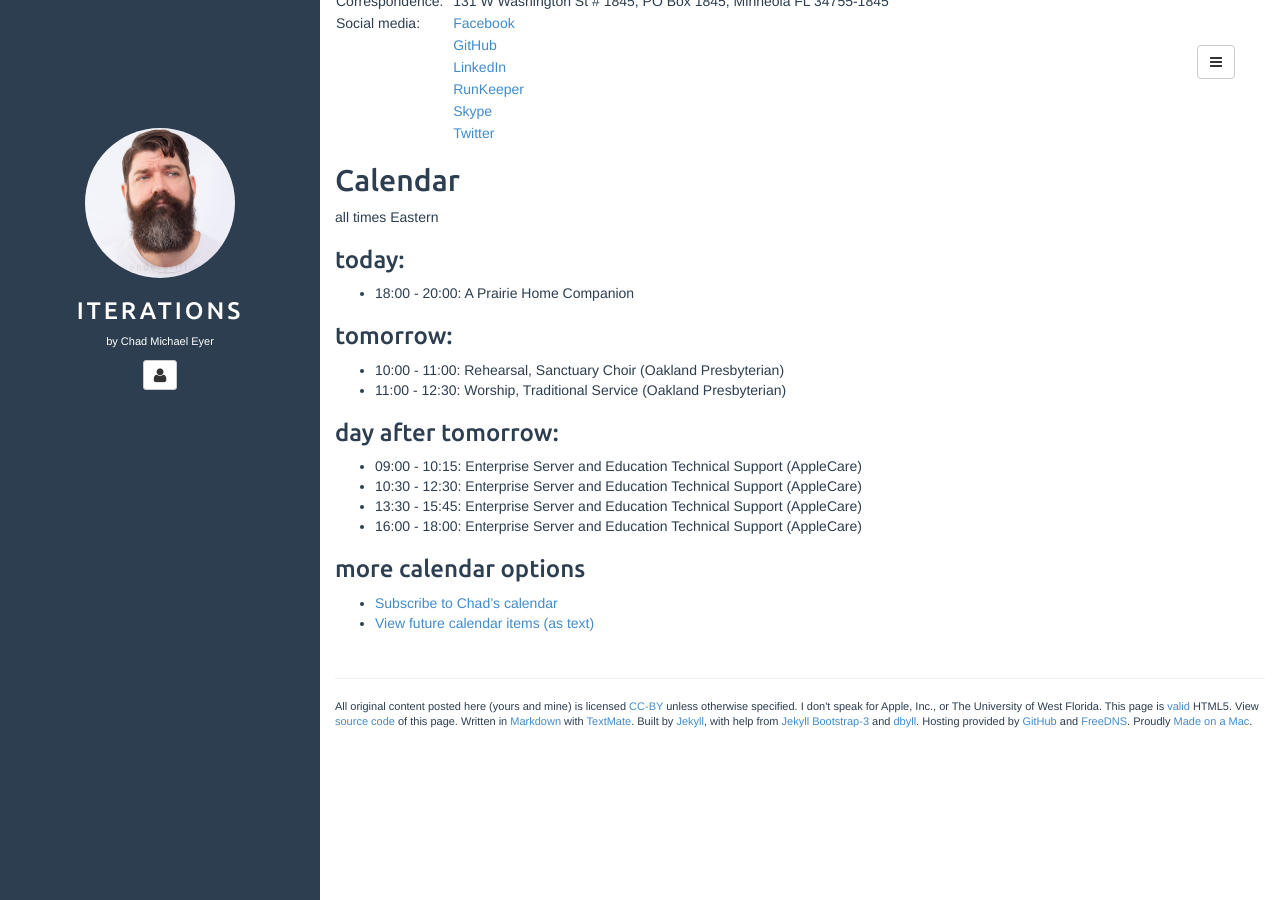
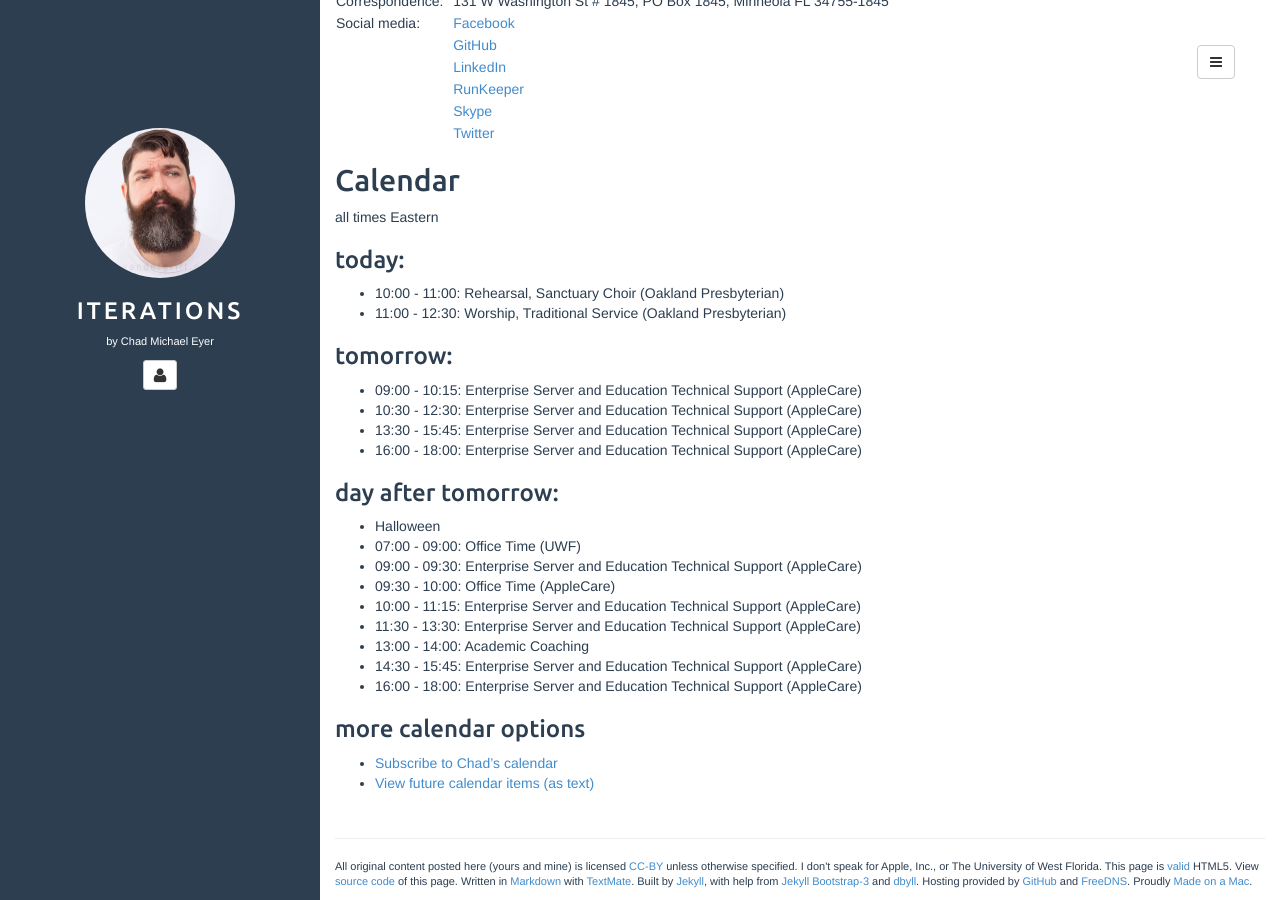
Before and after one commit to chadmichaeleyer/chadmichaeleyer.github.io, a Jekyll site: the page built from about.md, in a window 1280 px wide and 900 px high, scrolled down 1332 px. Built offline with Jekyll 4.4.1, drawn with Linux system fonts in a browser that asks for light colours.

Commit message:
calendar update

```diff
--- a/calendar.markdown
+++ b/calendar.markdown
@@ -2,16 +2,24 @@ all times Eastern
 
 ### today:
 
-* 18:00 - 20:00: A Prairie Home Companion
-
-### tomorrow:
-
 * 10:00 - 11:00: Rehearsal, Sanctuary Choir (Oakland Presbyterian)
 * 11:00 - 12:30: Worship, Traditional Service (Oakland Presbyterian)
 
-### day after tomorrow:
+### tomorrow:
 
 * 09:00 - 10:15: Enterprise Server and Education Technical Support (AppleCare)
 * 10:30 - 12:30: Enterprise Server and Education Technical Support (AppleCare)
 * 13:30 - 15:45: Enterprise Server and Education Technical Support (AppleCare)
 * 16:00 - 18:00: Enterprise Server and Education Technical Support (AppleCare)
+
+### day after tomorrow:
+
+* Halloween
+* 07:00 - 09:00: Office Time (UWF)
+* 09:00 - 09:30: Enterprise Server and Education Technical Support (AppleCare)
+* 09:30 - 10:00: Office Time (AppleCare)
+* 10:00 - 11:15: Enterprise Server and Education Technical Support (AppleCare)
+* 11:30 - 13:30: Enterprise Server and Education Technical Support (AppleCare)
+* 13:00 - 14:00: Academic Coaching
+* 14:30 - 15:45: Enterprise Server and Education Technical Support (AppleCare)
+* 16:00 - 18:00: Enterprise Server and Education Technical Support (AppleCare)
```
Also changed, not shown: calendar-year.markdown (+11 -4 lines), 1 other file.
